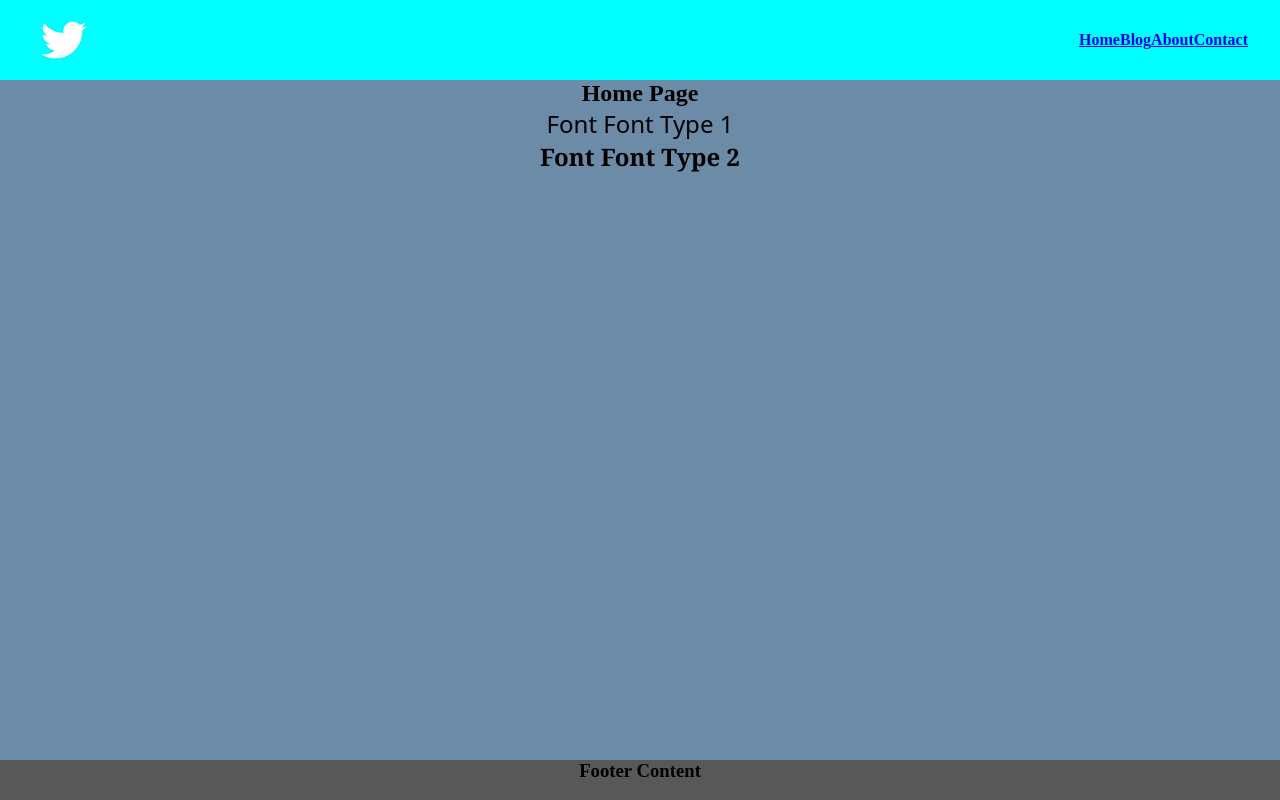
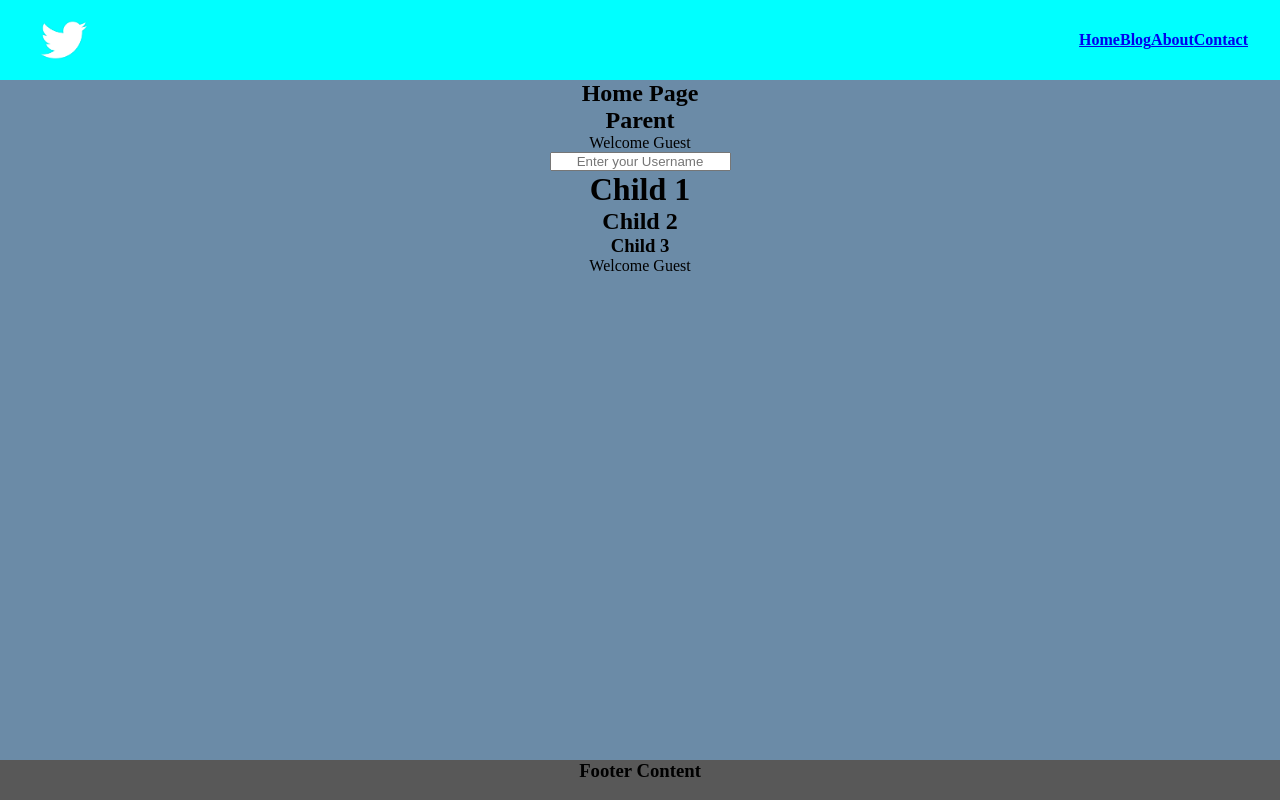
Before and after one commit to navodniwarshana/JSX-Basics, a React (Vite) app in the folder vite-project/: page / in a window 1280 px wide. Built offline with nearby package versions, Linux system fonts and the light colour scheme; a web font is replaced by a local one.

Commit message:
props  drilling

```diff
--- a/vite-project/src/App.css
+++ b/vite-project/src/App.css
@@ -18,7 +18,6 @@
   font-optical-sizing: auto;
   font-weight: <weight>;
   font-style: normal;
-  font-variation-settings:
-    "wdth" 100;
+  font-variation-settings:"wdth" 100;
 
 }
--- a/vite-project/src/App.jsx
+++ b/vite-project/src/App.jsx
@@ -2,6 +2,7 @@ import './App.css'
 import HeaderContent from './pages/HeaderContent/HeaderContent'
 import Bodycontent from './pages/BodyContent/Bodycontent'
 import Footercontent from './pages/FooterContent/Footercontent'
+import Comp1 from './Componants/Comp1'
 
 
 function App() {
@@ -11,9 +12,8 @@ function App() {
       <HeaderContent/>
       <Bodycontent>
           <h2>Home Page</h2>
+      <Comp1/>
 
-          <h2 className='one'>Font Font Type 1</h2>
-          <h2 className='two'>Font Font Type 2</h2>
 
       </Bodycontent>
       <Footercontent/>
--- /dev/null
+++ b/vite-project/src/Componants/Comp1.jsx
@@ -0,0 +1,23 @@
+import React, { useState } from 'react'
+import Comp2 from './Comp2';
+
+function Comp1() {
+    const [username,setUserName] = useState ("Guest");
+
+  return (
+    <div>
+        <h2>Parent</h2>
+       <p>Welcome {username} </p>
+       <input type="text" placeholder="Enter your Username"
+       onChange={(e)=>{
+        setUserName(e.target.value)
+       }}
+       />
+
+       <Comp2 user={username}/>
+    </div>
+
+  )
+}
+
+export default Comp1
--- /dev/null
+++ b/vite-project/src/Componants/Comp2.jsx
@@ -0,0 +1,14 @@
+import React from 'react'
+import Comp3 from './Comp3'
+
+function Comp2(props) {
+  return (
+    <div>
+        <h1>Child 1</h1>
+       {/*} <p>Welcome {props.user} </p>{*/}
+        <Comp3 user={props.user}/>
+    </div>
+  )
+}
+
+export default Comp2
--- /dev/null
+++ b/vite-project/src/Componants/Comp3.jsx
@@ -0,0 +1,14 @@
+import React from 'react'
+import Comp4 from './Comp4'
+
+function Comp3(props) {
+  return (
+    <div>
+        <h2>Child 2</h2>
+       {/*} <p>Welcome {props.user} </p>{*/}
+        <Comp4 user={props.user}/>
+    </div>
+  )
+}
+
+export default Comp3
--- /dev/null
+++ b/vite-project/src/Componants/Comp4.jsx
@@ -0,0 +1,15 @@
+import React from 'react'
+
+function Comp4(props) {
+  return (
+    <div>
+        <h3>
+            Child 3
+        </h3>
+        <p>Welcome {props.user} </p>
+
+    </div>
+  )
+}
+
+export default Comp4
```
